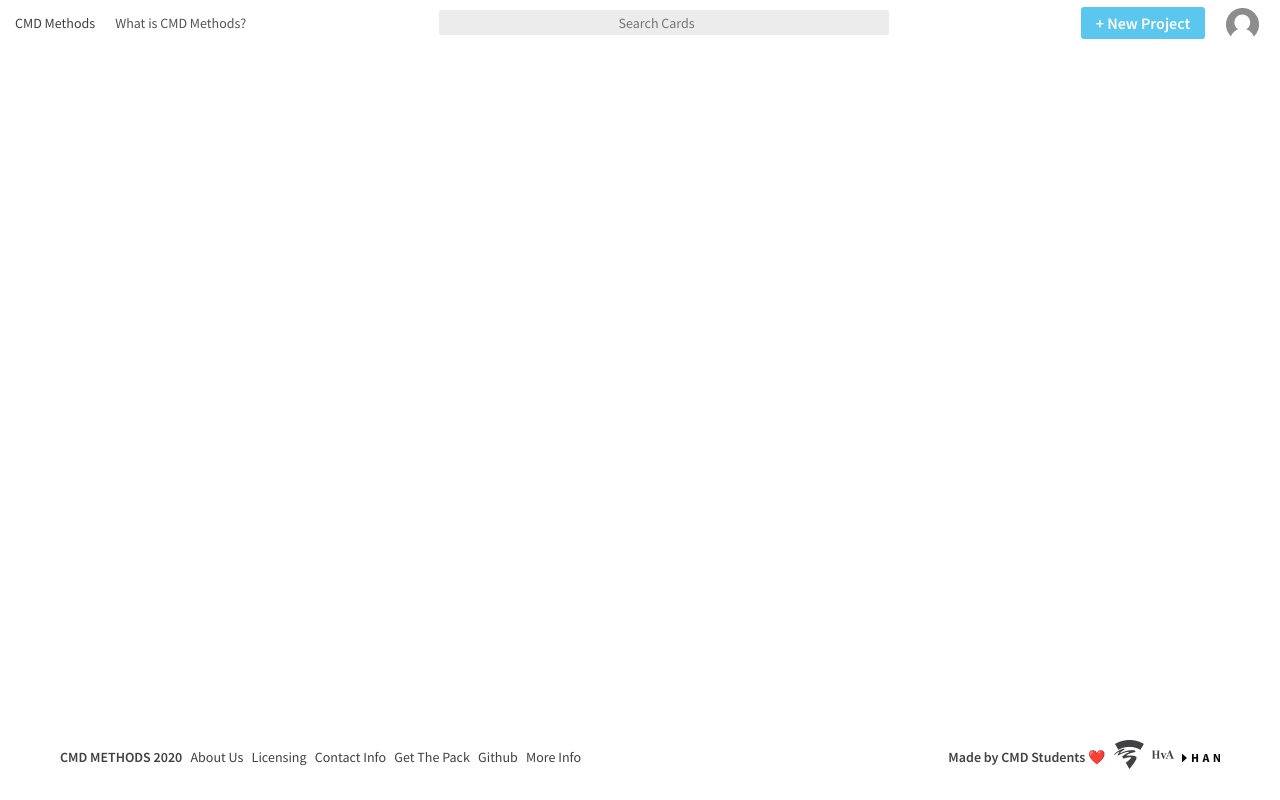
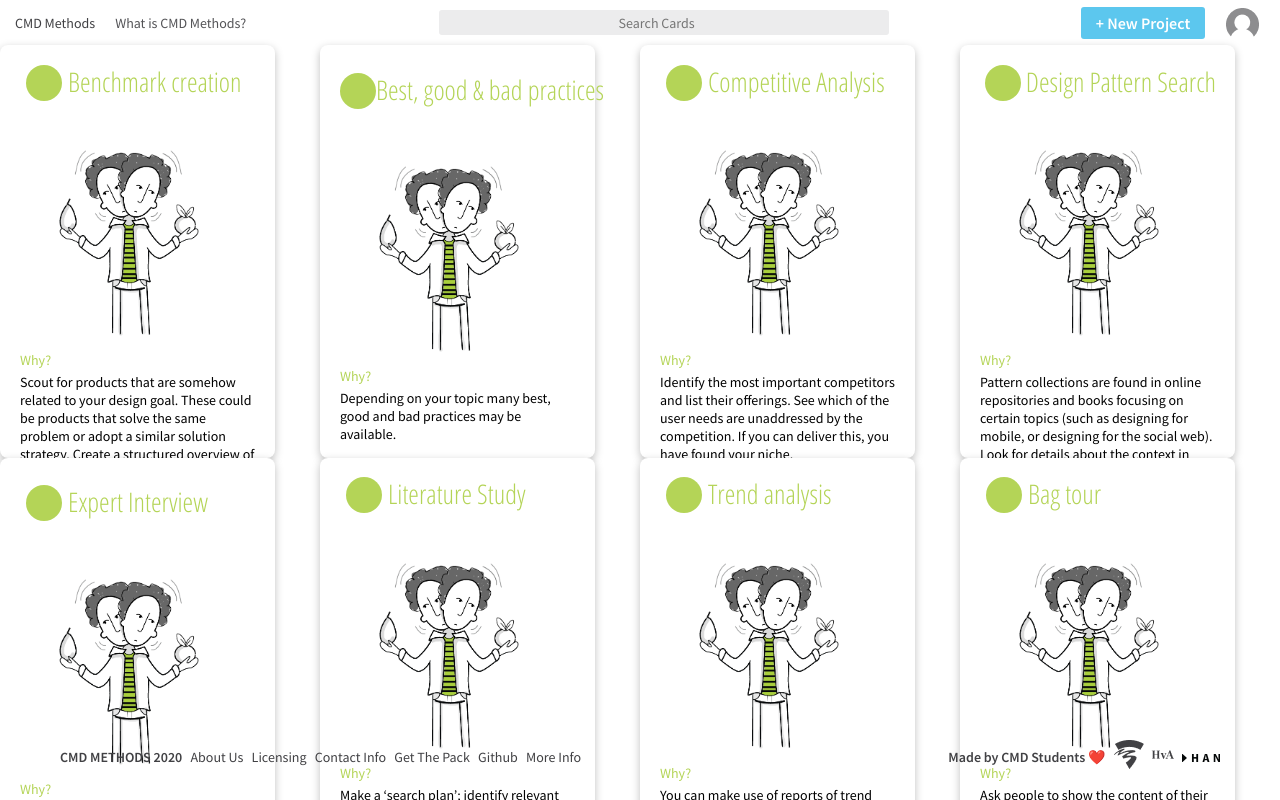
Before and after one commit to cmdmethods/herontwerp2020, a Vue app: page / in a window 1280 px wide. Shown: the top 800 px of the page. Built offline with nearby package versions, Linux system fonts and the light colour scheme.

Commit message:
Rename / restructure components

```diff
--- a/src/App.vue
+++ b/src/App.vue
@@ -1,16 +1,14 @@
 <template>
     <div id="app">
-        <NavBar></NavBar>
+        <router-view />
         <Footer></Footer>
-        <router-view />
     </div>
 </template>
 
 <script>
-import NavBar from '@/components/Nav.vue'
 import Footer from '@/components/Footer.vue'
 
 export default {
-    components: { NavBar, Footer }
+    components: { Footer }
 }
 </script>
--- a/src/components/Card.vue
+++ b/src/components/Card.vue
@@ -2,14 +2,14 @@
     <div class="card">
         <div class="header-container">
             <category-icon></category-icon>
-            <h1>{{ title }}</h1>
+            <h1>{{ name }}</h1>
         </div>
         <div class="image-container">
             <img src="@/assets/lib-benchmark-creation.png" />
         </div>
         <div class="text-container">
             <h2>Why?</h2>
-            <p>{{ text }}</p>
+            <p>{{ description }}</p>
         </div>
     </div>
 </template>
@@ -22,8 +22,8 @@ export default {
     name: 'Card',
     components: { 'category-icon': Icon },
     props: {
-        title: String,
-        text: String
+        name: String,
+        description: String
     },
     computed: {
         categories() {
--- a/src/components/Nav.vue
+++ b/src/components/Header.vue
@@ -18,7 +18,7 @@ import ProfileIcon from '@/components/ProfileIcon.vue'
 import NavLinks from '@/components/NavLinks.vue'
 
 export default {
-    name: 'Navigation bar',
+    name: 'Header',
     components: { NavLinks, SearchBar, NewProjectButton, ProfileIcon }
 }
 </script>
--- a/src/components/Icon.vue
+++ b/src/components/Icon.vue
@@ -7,7 +7,7 @@
 
 <script>
 export default {
-    name: 'Category',
+    name: 'Icon',
     props: {
         title: String
     }
--- a/src/components/MoreInfo.vue
+++ b/src/components/MoreInfo.vue
@@ -15,7 +15,7 @@
 import info from '@/data/info.json'
 
 export default {
-    name: 'More Info',
+    name: 'MoreInfo',
     props: {
         title: String,
         text: String
--- a/src/components/NavLinks.vue
+++ b/src/components/NavLinks.vue
@@ -7,7 +7,7 @@
 
 <script>
 export default {
-    name: 'Navigation links'
+    name: 'NavigationLinks'
 }
 </script>
 
--- a/src/components/NewProjectButton.vue
+++ b/src/components/NewProjectButton.vue
@@ -4,7 +4,7 @@
 
 <script>
 export default {
-    name: 'New Project button'
+    name: 'NewProjectButton'
 }
 </script>
 
--- a/src/components/ProfileIcon.vue
+++ b/src/components/ProfileIcon.vue
@@ -6,7 +6,7 @@
 
 <script>
 export default {
-    name: 'Profile icon'
+    name: 'ProfileIcon'
 }
 </script>
 
--- a/src/components/SearchBar.vue
+++ b/src/components/SearchBar.vue
@@ -6,7 +6,7 @@
 
 <script>
 export default {
-    name: 'Search bar'
+    name: 'SearchBar'
 }
 </script>
 
--- a/src/views/Home.vue
+++ b/src/views/Home.vue
@@ -1,22 +1,22 @@
 <template>
     <div class="home">
-        <div class="grid"></div>
+        <Header />
+        <div class="grid">
+            <Card v-for="card in cards" :key="card.id" v-bind="card" />
+        </div>
     </div>
 </template>
 
 <script>
 import cards from '@/data/cards.json'
 import categories from '@/data/categories.json'
+import info from '@/data/info.json'
+import Header from '@/components/Header.vue'
 import Card from '@/components/Card.vue'
-import CategoryHeader from '@/components/Category.vue'
-import Icon from '@/components/Icon.vue'
-import SortBar from '@/components/SortBar.vue'
-import MoreInfo from '@/components/MoreInfo.vue'
-import info from '@/data/info.json'
 
 export default {
     name: 'Home',
-    components: { Card, CategoryHeader, Icon, SortBar, MoreInfo },
+    components: { Header, Card },
     computed: {
         cards() {
             return cards
```
